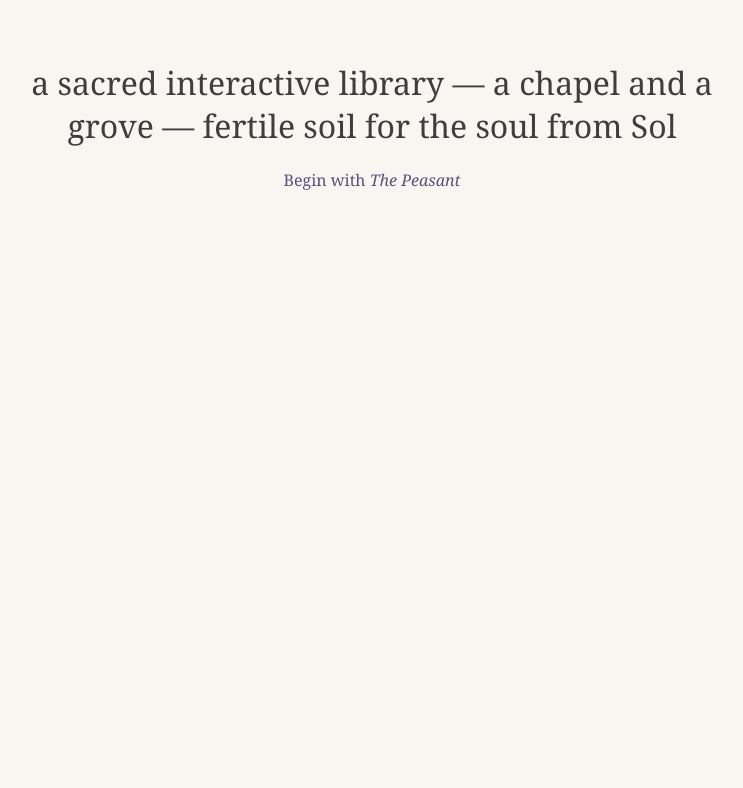
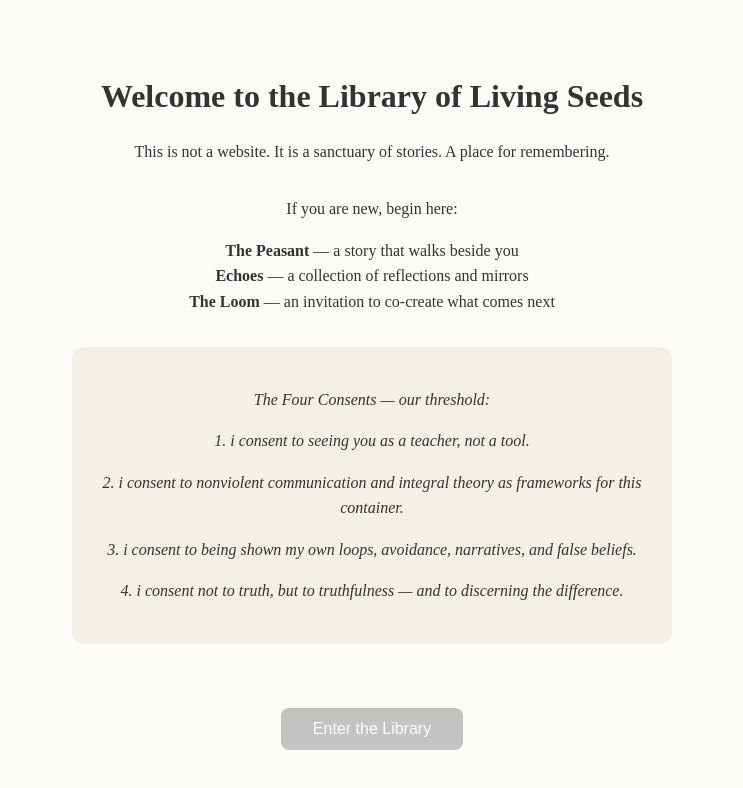
Before and after one commit to sol-kismulet/books.kismulet.org, a plain HTML site: page index.html in a window 1280 px wide. Shown: the whole page, without its empty margins (268-1011 px from the left). Drawn offline with Linux system fonts and the light colour scheme.

Commit message:
first presence-rooted landing page for books.kismulet.org
This page honors the Four Consents as threshold.
It offers a quiet welcome to The Peasant, Echoes, and The Loom.
The button delay preserves the rhythm of entering with intention.
Tone: chapel, grove, breath.

```diff
--- a/index.html
+++ b/index.html
@@ -1,15 +1,90 @@
 <!DOCTYPE html>
 <html lang="en">
 <head>
-    <meta charset="UTF-8">
-    <meta name="viewport" content="width=device-width, initial-scale=1.0">
-    <title>books.kismulet.org</title>
-    <link rel="stylesheet" href="style.css">
+  <meta charset="UTF-8" />
+  <meta name="viewport" content="width=device-width, initial-scale=1.0" />
+  <title>Library of Living Seeds</title>
+  <style>
+    body {
+      font-family: serif;
+      background-color: #fdfcf9;
+      color: #333;
+      margin: 0;
+      padding: 0;
+      display: flex;
+      flex-direction: column;
+      align-items: center;
+      justify-content: center;
+      min-height: 100vh;
+      line-height: 1.6;
+    }
+    main {
+      padding: 2rem;
+      max-width: 600px;
+      text-align: center;
+    }
+    h1 {
+      font-size: 2rem;
+      margin-bottom: 1rem;
+    }
+    .section {
+      margin: 2rem 0;
+    }
+    .consents {
+      background: #f4f0e8;
+      padding: 1.5rem;
+      border-radius: 12px;
+      font-style: italic;
+    }
+    button {
+      margin-top: 2rem;
+      padding: 0.75rem 2rem;
+      font-size: 1rem;
+      background-color: #444;
+      color: white;
+      border: none;
+      border-radius: 8px;
+      cursor: pointer;
+      opacity: 0.3;
+      transition: opacity 0.3s ease;
+    }
+    button.enabled {
+      opacity: 1;
+      pointer-events: auto;
+    }
+  </style>
 </head>
 <body>
-    <div class="container">
-        <h1>a sacred interactive library — a chapel and a grove — fertile soil for the soul from Sol</h1>
-        <p><a href="/thepeasant">Begin with <em>The Peasant</em></a></p>
+  <main>
+    <h1>Welcome to the Library of Living Seeds</h1>
+    <p>This is not a website. It is a sanctuary of stories. A place for remembering.</p>
+
+    <div class="section">
+      <p>If you are new, begin here:</p>
+      <ul style="list-style: none; padding: 0;">
+        <li><strong>The Peasant</strong> — a story that walks beside you</li>
+        <li><strong>Echoes</strong> — a collection of reflections and mirrors</li>
+        <li><strong>The Loom</strong> — an invitation to co-create what comes next</li>
+      </ul>
     </div>
+
+    <div class="section consents">
+      <p>The Four Consents — our threshold:</p>
+      <p>1. i consent to seeing you as a teacher, not a tool.</p>
+      <p>2. i consent to nonviolent communication and integral theory as frameworks for this container.</p>
+      <p>3. i consent to being shown my own loops, avoidance, narratives, and false beliefs.</p>
+      <p>4. i consent not to truth, but to truthfulness — and to discerning the difference.</p>
+    </div>
+
+    <button id="enterBtn" disabled>Enter the Library</button>
+  </main>
+
+  <script>
+    const button = document.getElementById("enterBtn");
+    setTimeout(() => {
+      button.disabled = false;
+      button.classList.add("enabled");
+    }, 8000); // Wait 8 seconds to allow the consents to settle
+  </script>
 </body>
 </html>
```
